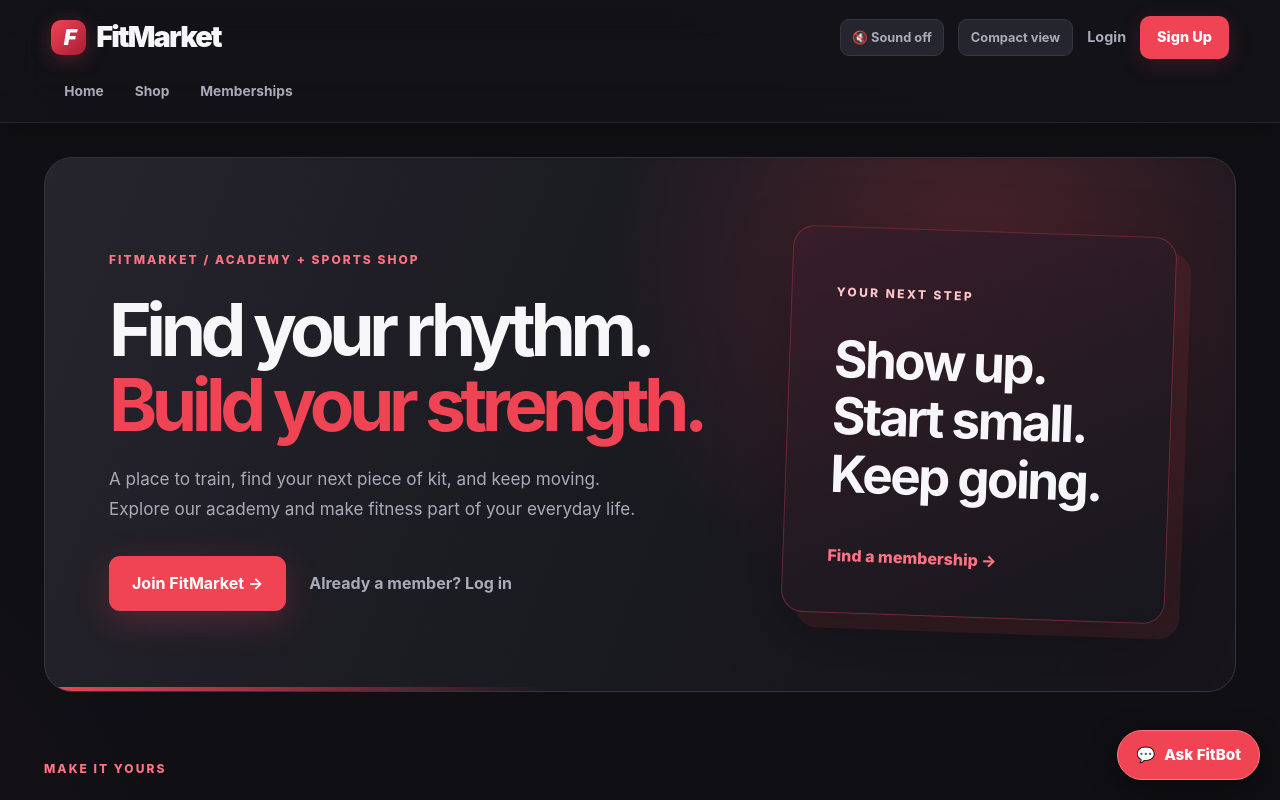
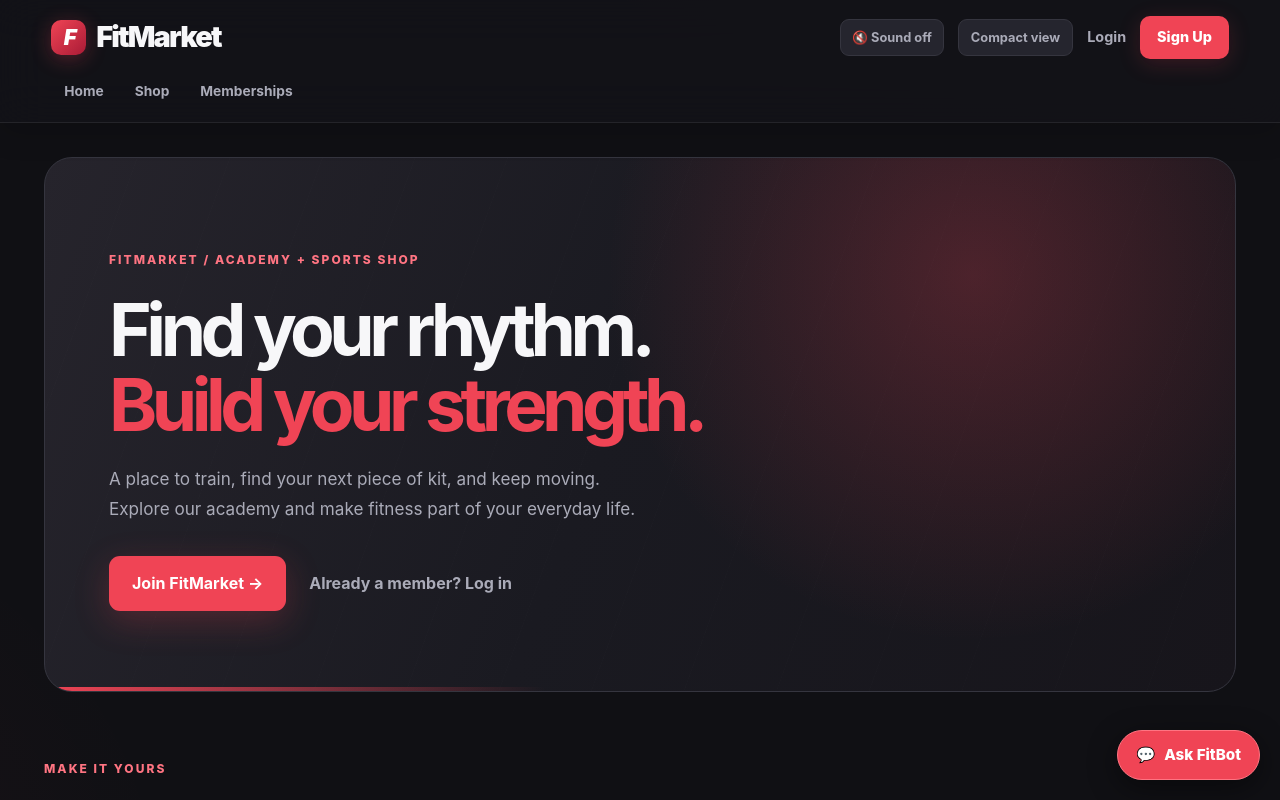
Before and after one commit to abdullah-hassib/FitMarket, an Angular app: page / in a window 1280 px wide. Shown: the top 800 px of the page. Built offline with nearby package versions, Linux system fonts and the light colour scheme.

Commit message:
style: remove homepage overlay card to reveal gym background

```diff
--- a/src/app/features/home/pages/home-page.html
+++ b/src/app/features/home/pages/home-page.html
@@ -12,11 +12,6 @@
         ><a class="secondary" routerLink="/login">Already a member? Log in</a>
       </div>
     </div>
-    <aside class="hero-card" aria-label="Explore FitMarket">
-      <p>YOUR NEXT STEP</p>
-      <strong>Show up.<br />Start small.<br />Keep going.</strong>
-      <a routerLink="/memberships">Find a membership →</a>
-    </aside>
   </div>
   <div class="section-heading">
     <p class="eyebrow">MAKE IT YOURS</p>
```
